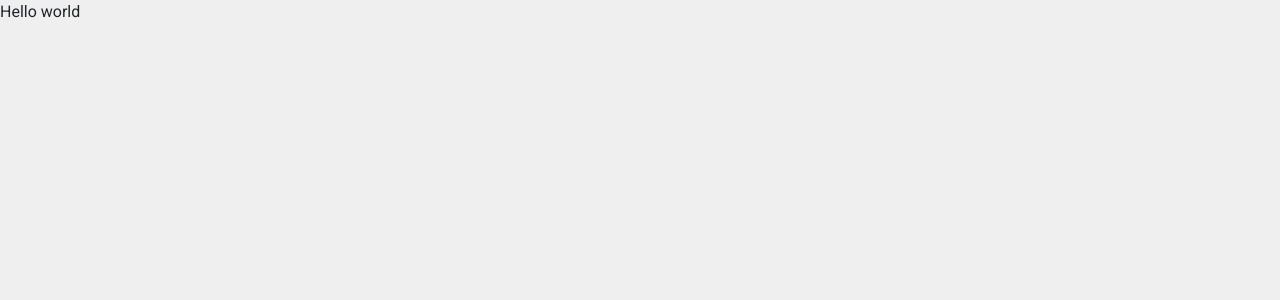
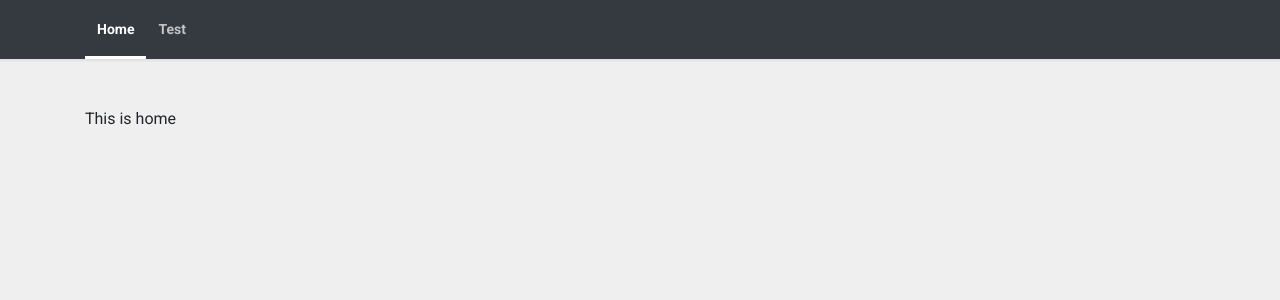
Before and after one commit to determinedslav/tft-viewer, a React (Create React App) app: page / in a window 1280 px wide. Shown: the top 300 px of the page. Built offline with nearby package versions, Linux system fonts and the light colour scheme.

Commit message:
added navbar

```diff
--- a/src/App.js
+++ b/src/App.js
@@ -1,13 +1,56 @@
 import React from 'react';
+import reducers from "./redux/index";
+import { Provider } from "react-redux";
+import {
+  BrowserRouter as Router,
+  Switch,
+  Route,
+} from "react-router-dom";
+import { createStore, applyMiddleware } from "redux";
+import thunk from "redux-thunk";
+
 import './assets/styles.scss';
+import Home from './pages/Home';
+import Test from './pages/Test';
+import Navbar from './components/Navbar';
+
+const store = createStore(reducers, applyMiddleware(thunk));
+
+const Layout = props => {
+  return (
+    <>
+      <Navbar></Navbar>
+      <div className="container pt-5">
+        {props.children}
+      </div>
+    </>
+  )
+}
 
 function App() {
   return (
-    <div className="App">
+    /*<div className="App">
       <header className="App-header">
         <div>Hello world</div>
       </header>
-    </div>
+    </div> */
+
+    <Provider store={store}>
+        <Router>
+          <Switch>
+            <Route path="/" exact>
+              <Layout>
+                <Home/>
+              </Layout>
+            </Route>
+            <Route path="/test">
+              <Layout>
+                <Test/>
+              </Layout>
+            </Route>
+          </Switch>
+        </Router>
+      </Provider>
   );
 }
 
--- /dev/null
+++ b/src/components/Navbar.js
@@ -0,0 +1,45 @@
+import React, { useState } from 'react';
+import {
+  Collapse,
+  Navbar,
+  NavbarToggler,
+  Nav,
+  NavItem,
+  NavLink,
+} from 'reactstrap';
+import { NavLink as RRNavLink } from 'react-router-dom';
+
+const HeaderNavbar = (props) => {
+  const [isOpen, setIsOpen] = useState(false);
+
+  const toggle = () => setIsOpen(!isOpen);
+
+  return (
+    <Navbar color="dark" dark expand="md">
+        <div className="container">
+            <NavbarToggler onClick={toggle} />
+            <Collapse isOpen={isOpen} navbar>
+            <Nav className="mr-auto" navbar>
+                <NavItem>
+                    <NavLink
+                    tag={RRNavLink}
+                    exact
+                    to="/"
+                    activeClassName="active"
+                    >Home</NavLink>
+                </NavItem>
+                <NavItem>
+                    <NavLink
+                     tag={RRNavLink}
+                     to="/test"
+                     activeClassName="active"
+                    >Test</NavLink>
+                </NavItem>
+            </Nav>
+            </Collapse>
+        </div>
+    </Navbar>
+  );
+}
+
+export default HeaderNavbar;
--- /dev/null
+++ b/src/pages/Home.js
@@ -0,0 +1,9 @@
+import React from 'react';
+
+const Home = props => {
+    return <div>
+        This is home
+    </div>
+}
+
+export default Home;
--- /dev/null
+++ b/src/pages/Test.js
@@ -0,0 +1,9 @@
+import React from 'react';
+
+const Test = props => {
+    return <div>
+        This is Test
+    </div>
+}
+
+export default Test;
--- /dev/null
+++ b/src/redux/index.js
@@ -0,0 +1,44 @@
+
+import { combineReducers } from 'redux'
+
+/*
+const counter = function(count = 1, action) {
+    switch(action.type) {
+        case "INCREMENT_COUNT": {
+            return action.payload + 1;
+        }
+        default:
+            return count;
+
+    }
+}
+
+const title = function(title = "Default Title", action) {
+    switch(action.type) {
+        case "SET_TITLE": {
+            return action.payload;
+        }
+        default:
+            return title;
+
+    }
+}
+
+const movies = function(movies = [], action) {
+    switch(action.type) {
+        case "FETCHED_MOVIES": {
+            return [...action.payload];
+        }
+        default:
+            return movies;
+
+    }
+}
+*/
+export default combineReducers({
+    /*
+    counterOne: counter,
+    movies,
+    title
+    */
+})
```
Also changed, not shown: package.json (+6 -1 lines), src/redux/actions/placeholder.js (added, +10 -0 lines), 1 other file (tests, documents, lock files or other folders).
